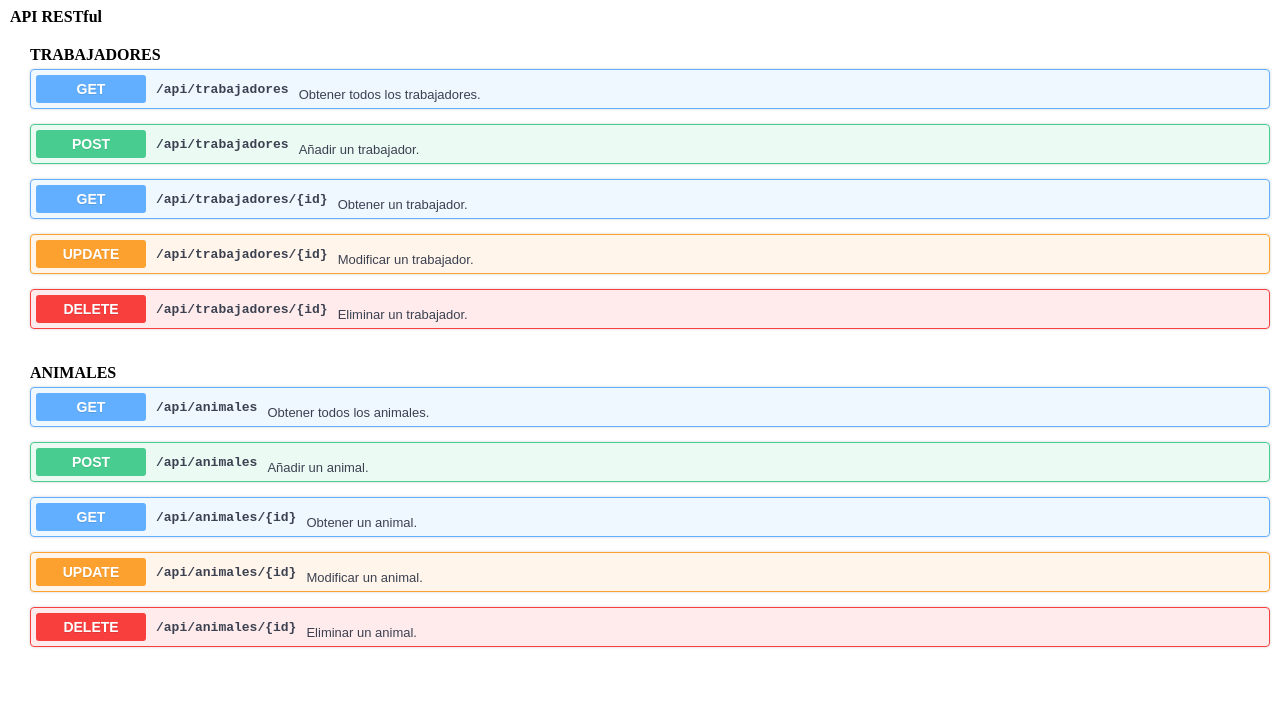
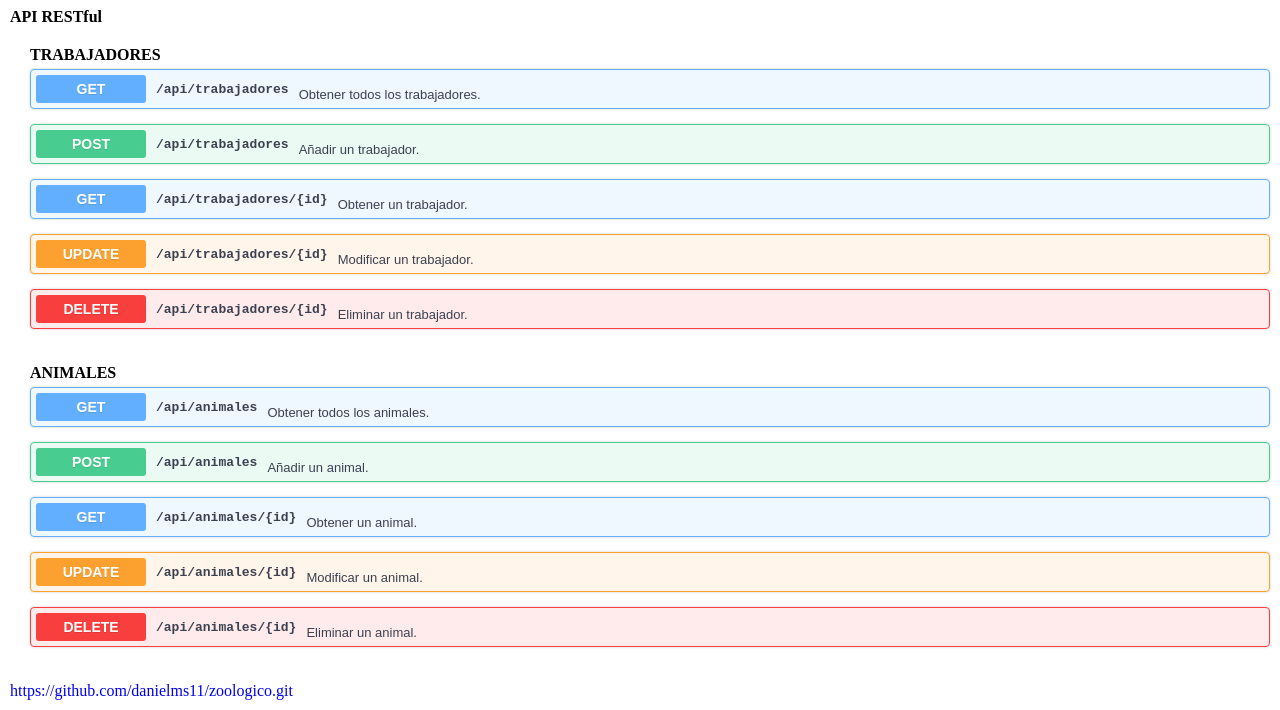
Before and after one commit to danielms11/zoologico, a website: page public/index.html in a window 1280 px wide. Shown: the part 124-834 px from the top of the page. Before the commit the page ends 800 px from the top, so only its background shows below. Drawn offline with Linux system fonts and the light colour scheme; a web font is replaced by a local one.

Commit message:
Update index.html

```diff
--- a/public/index.html
+++ b/public/index.html
@@ -212,6 +212,11 @@
             <span class="metodo-descripcion">Eliminar un animal.</span>
         </div>
     </div>
+
+    <p>
+        <a href="https://github.com/danielms11/zoologico.git">https://github.com/danielms11/zoologico.git</a>
+    </p>
+
 </body>
 
 </html>
```
